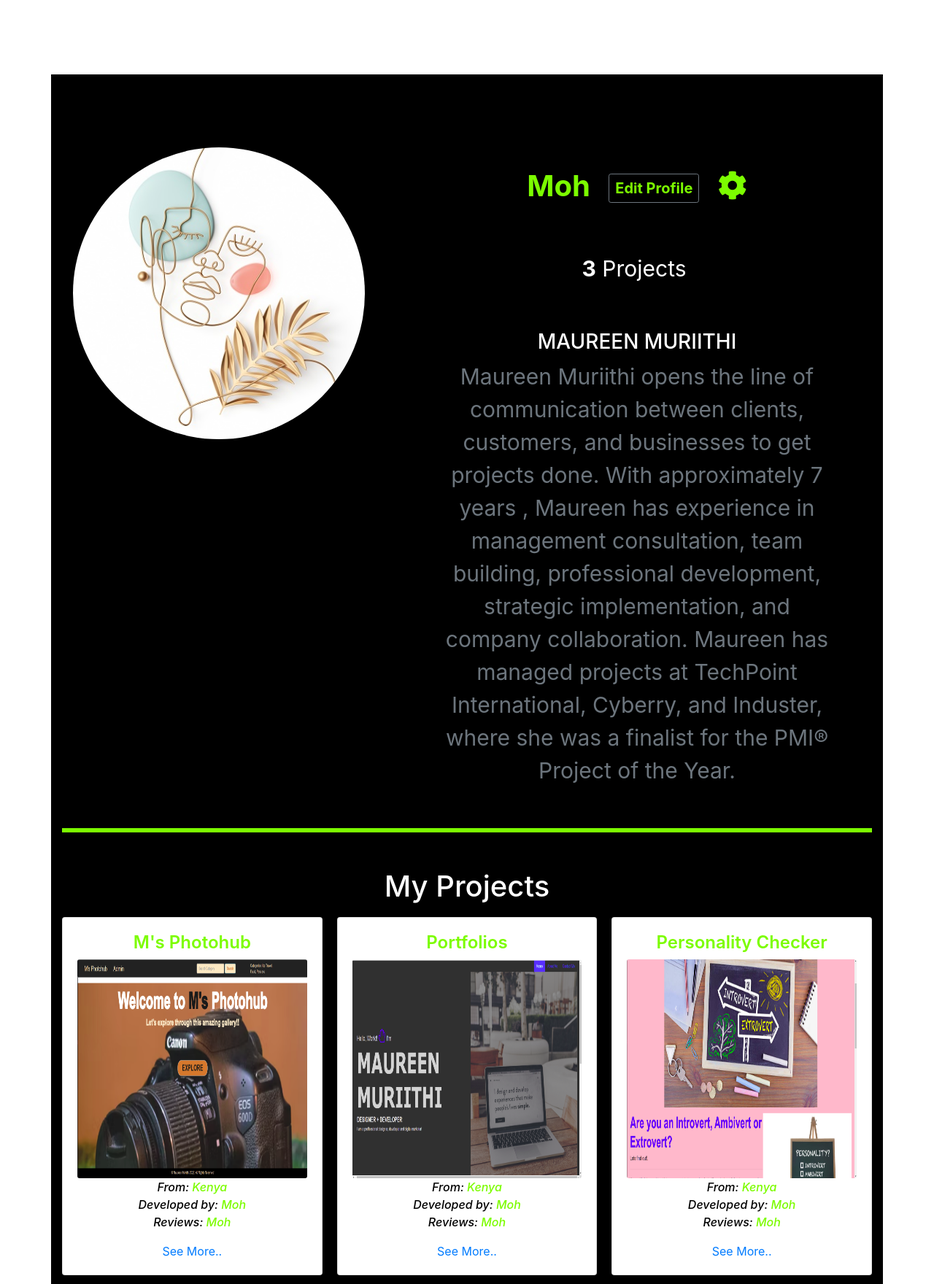
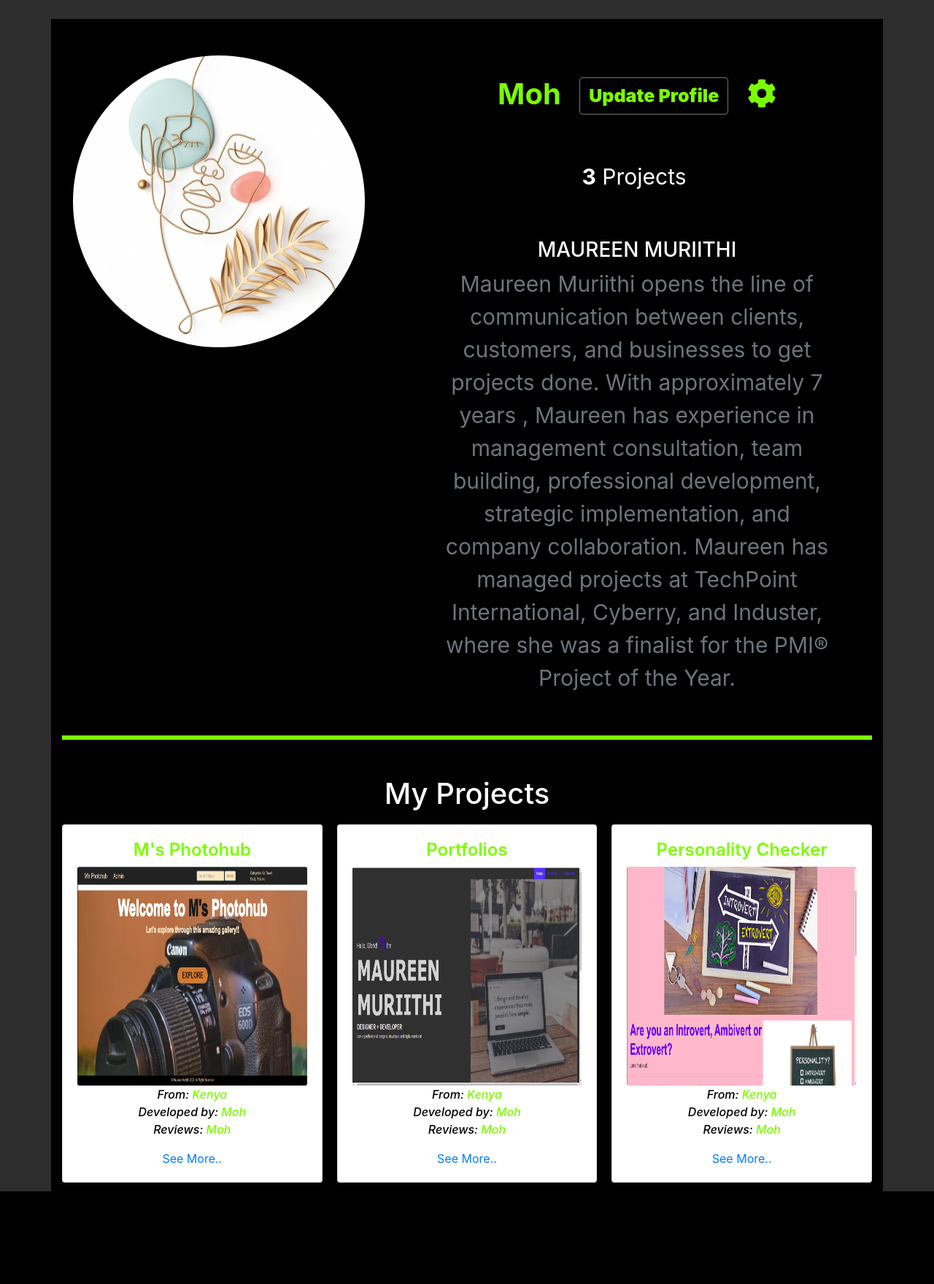
Before and after one commit to maureen-muriithi/Meta-project-reviews, a Django app: page /profile/ in a window 1280 px wide. Shown: the part 74-1834 px from the top of the page at 73% size. After the commit the page ends 1707 px from the top, so only its background shows below. Run offline with Django 4.2, Linux system fonts and the light colour scheme; a user stored in the database is signed in; data comes from the database, SQL or seed files in the repository; some libraries are stand-ins or nearby versions; some web fonts are replaced.

Commit message:
Enable Update profile function

```diff
--- a/projects/templates/base.html
+++ b/projects/templates/base.html
@@ -19,7 +19,7 @@
   {% endblock %}
 
 </head>
-<body style="background-color: white;">
+<body style="background-color: rgba(0, 0, 0, 0.822)">
     {% include "navbar.html" %}
 
     {% block content %}  {%endblock%}
--- a/projects/templates/navbar.html
+++ b/projects/templates/navbar.html
@@ -26,7 +26,7 @@
                 <a class="dropdown-item" href="{%url 'profile' %}">Profile</a>
                 <a class="dropdown-item" href="{%url 'projects' %}">All Projects</a>
                 <a class="dropdown-item" href="{%url 'submit_project'%}">Submit Project</a>
-                <a class="dropdown-item" href="#">Settings</a>
+                <a class="dropdown-item" href="#ModalCenter">Settings</a>
                 <a class="dropdown-item" href="{%url 'not_found' %}">Jobs and Talent</a>
                 <a class="dropdown-item" href="{%url 'not_found' %}">Blog</a>
 
--- a/projects/templates/projects/profile.html
+++ b/projects/templates/projects/profile.html
@@ -7,7 +7,7 @@
 
 {% block content %}
 
-<div class="container" style="margin-top:8%; background-color: black; padding-top: 100px;">
+<div class="container" style="margin-top:2%; background-color: black; padding-top: 50px;">
     <div class="content-section">
         <div class="media">
             <div class="container">
@@ -25,7 +25,10 @@
                         <div class="media-body" style="font-size: 30px ;">
                             {% if request.user is user %}  {% endif %}
                             <div class="account-heading" style="font-size: 40px;color: lawngreen; font-weight: 700;"><span class="mr-3  username">{{ user.username }}</span>
-                                <a class="btn btn-sm btn-outline-secondary mr-3" data-toggle="modal" data-target=".bd-example-modal-md"><strong style="font-size: 20px; color: lawngreen;">Edit Profile</strong></a>
+                                <!-- <a class="btn btn-sm btn-outline-secondary mr-3" data-toggle="modal" data-target=".bd-example-modal-md"><strong style="font-size: 20px; color: lawngreen;">Edit Profile</strong></a> -->
+                                <a href="{%url 'update_profile' user.id %}">
+                                    <button type="submit" class="btn btn-outline-secondary mr-3 " style="font-size:25px; color: lawngreen; font-weight: bolder;" > Update Profile</button>
+                                </a>
                                 <a class="mt-3" data-toggle="modal" data-target="#ModalCenter"><i class="fa fa-cog mt-3" id="cog"></i></a>
                             </div>
                             <br>
@@ -44,7 +47,7 @@
             <div class="modal-dialog modal-sm" role="document">
                 <div class="modal-content">
                     <div class="modal-body">
-                        <a class="D-block mx-auto" href="">Change Password</a>
+                        <a class="D-block mx-auto" href="/accounts/password/change">Change Password</a>
                         <hr>
                         <a class="D-block mx-auto" href="{% url 'logout' %}">Log Out</a>
                         <hr>
@@ -57,11 +60,10 @@
         <div class="modal fade bd-example-modal-md" tabindex="-1" role="dialog" aria-labelledby="myLargeModalLabel" aria-hidden="true">
             <div class="modal-dialog modal-md ">
                 <div class="modal-content">
-                    <form action="" method="post" novalidate enctype="multipart/form-data" class="mr-4 mt-4 ml-4 mb-4">
                         {% csrf_token%}
-                         <!-- bootstrap_form profile_form  -->
+                        <a href="{%url 'update_profile' user.id %}">
                         <button type="submit" class="btn btn-outline btn-sm" style="background-color: lawngreen;" > Update Profile</button>
-                    </form>
+                        </a>
                 </div>
             </div>
         </div>
--- a/projects/urls.py
+++ b/projects/urls.py
@@ -8,6 +8,7 @@ urlpatterns = [
     path('register/', views.register_user, name='register'),
     path('login/', views.login_user, name='login'),
     path('profile/', views.profile, name='profile'),
+    path('profile/<int:id>', views.update_profile, name='update_profile'),
     path('projects/', views.display_projects, name='projects'),
     path("projects/<int:project_id>/", views.single_project, name='single_project'),
     path('search/', views.search_project, name='search'),
--- a/projects/views.py
+++ b/projects/views.py
@@ -75,6 +75,22 @@ def profile(request):
     }
     return render(request, 'projects/profile.html', args)
 
+@login_required(login_url='/accounts/login/')
+def update_profile(request,id):
+    user = User.objects.get(id=id)
+    profile = Profile.objects.get(user = user)
+    form = UpdateProfileForm(instance=profile)
+    if request.method == "POST":
+            form = UpdateProfileForm(request.POST,request.FILES,instance=profile)
+            if form.is_valid():
+
+                profile = form.save(commit=False)
+                profile.save()
+                return redirect('profile')
+
+    args = {"form":form}
+    return render(request, 'projects/update_profile.html', args)
+
 
 @login_required(login_url='/accounts/login/')
 def display_projects(request):
```
Also changed, not shown: projects/templates/projects/update_profile.html (added, +37 -0 lines).
